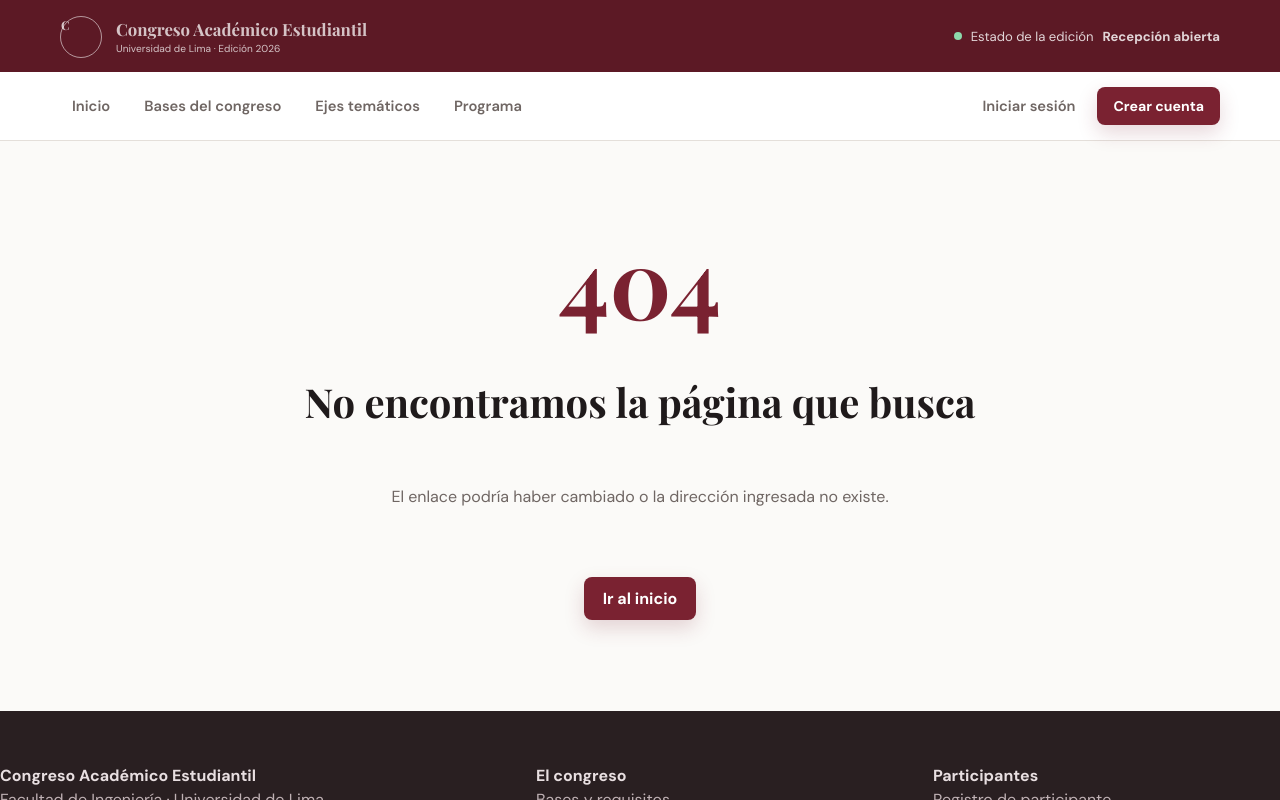
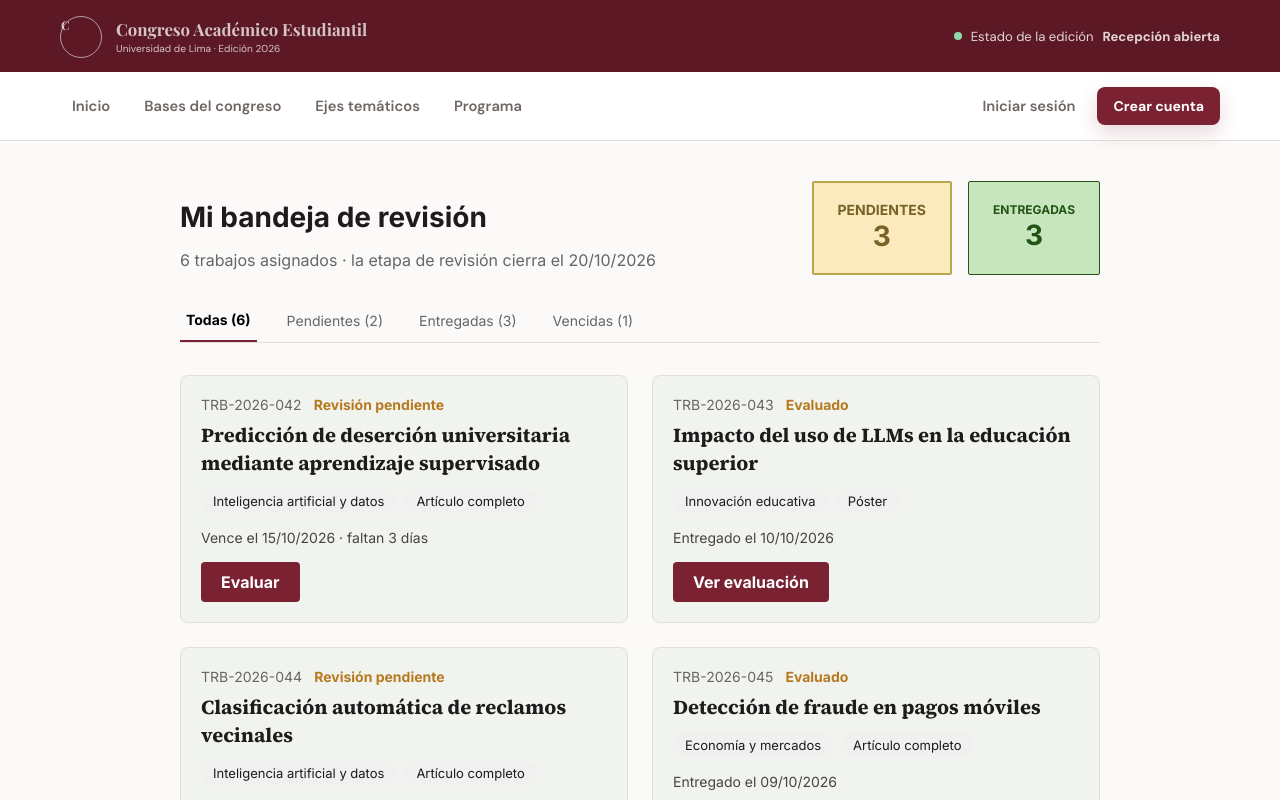
Before and after one commit to Dr-Igo/congreso-academico-web, a React (Vite) app in the folder frontend/: page /bandeja-revisor in a window 1280 px wide. Shown: the top 800 px of the page. Built offline with nearby package versions, Linux system fonts and the light colour scheme.

Commit message:
feat: integrar HU5 de bandeja del revisor

```diff
--- a/frontend/src/App.jsx
+++ b/frontend/src/App.jsx
@@ -8,6 +8,7 @@ import NotFoundPage from './pages/NotFoundPage'
 import Hu3Page from './historias/hu3/Hu3Page'
 import ConfiguracionPage from './historias/hu2/ConfiguracionPage'
 import Hu4App from './Hu4App'
+import { BandejaRevisor } from './pages/BandejaRevisor'
 
 function App() {
   return (
@@ -28,6 +29,14 @@ function App() {
         <Route path="/recuperar-contrasena" element={<PasswordRecoveryPage />} />
         <Route path="/registro" element={<RegisterPage />} />
 	<Route path="/configuracion-edicion" element={<ConfiguracionPage />} />
+	<Route
+  	path="/bandeja-revisor"
+  	element={
+    	<div className="hu5-scope">
+      	<BandejaRevisor />
+   	 </div>
+  	}
+	/>
         <Route path="*" element={<NotFoundPage />} />
       </Route>
     </Routes>
--- /dev/null
+++ b/frontend/src/pages/BandejaRevisor.css
@@ -0,0 +1,128 @@
+@scope (.hu5-scope) {
+.bandeja-contenedor {
+  padding: 40px;
+  font-family: 'Inter', sans-serif;
+  max-width: 1000px;
+  margin: 0 auto;
+}
+
+.filtros-barra {
+  display: flex;
+  gap: 24px;
+  margin-bottom: 32px;
+  border-bottom: 1px solid #E4DFDA;
+}
+
+.filtro-btn {
+  background: none;
+  border: none;
+  color: #666;
+  padding-bottom: 12px;
+  cursor: pointer;
+  font-family: 'Inter', sans-serif;
+  font-size: 14px;
+}
+
+.filtro-btn.activo {
+  border-bottom: 2px solid #7A2231;
+  font-weight: bold;
+  color: #000;
+}
+
+.grid-tarjetas {
+  display: grid;
+  grid-template-columns: repeat(2, 1fr);
+  gap: 24px;
+}
+
+
+.tarjeta {
+  border: 1px solid #E4DFDA;
+  padding: 20px;
+  border-radius: 8px;
+  background-color: #f1f4ee;
+}
+
+.tarjeta-etiquetas {
+  display: flex;
+  gap: 8px;
+  margin-bottom: 16px;
+}
+
+.etiqueta {
+  background-color: #F0F0F0;
+  padding: 4px 12px;
+  border-radius: 16px;
+  font-size: 13px;
+}
+
+.btn-evaluar {
+  background-color: #7A2231;
+  color: white;
+  padding: 10px 20px;
+  border: none;
+  border-radius: 4px;
+  cursor: pointer;
+  font-weight: bold;
+}
+
+.cabecera-bandeja {
+  display: flex;
+  justify-content: space-between;
+  align-items: flex-start;
+  margin-bottom: 24px;
+}
+
+.cajas-resumen {
+  display: flex;
+  gap: 16px;
+}
+
+.caja-estadistica-pendientes {
+  background-color: #fad36666;
+  border: 2px solid #b6a84b;
+  padding: 16px 24px;
+  border-radius: 2px;
+  text-align: center;
+  min-width: 100px;
+}
+
+.caja-estadistica-entregadas {
+  background-color: #4db4314a;
+  border: 1px solid #225414;
+  padding: 16px 24px;
+  border-radius: 2px;
+  text-align: center;
+  min-width: 100px;
+}
+
+.caja-numero-pendientes {
+  display: block;
+  font-size: 28px;
+  font-weight: bold;
+  color: #786226;
+  margin-bottom: 4px;
+}
+
+.caja-numero-entregadas {
+  display: block;
+  font-size: 28px;
+  font-weight: bold;
+  color: #225414;
+  margin-bottom: 4px;
+}
+
+.caja-texto-pendientes {
+  font-size: 14px;
+  color: #786226;
+  text-transform: uppercase;
+  font-weight: bold;
+}
+
+.caja-texto-entregadas {
+  font-size: 12px;
+  color: #225414;
+  text-transform: uppercase;
+  font-weight: bold;
+}
+}
--- /dev/null
+++ b/frontend/src/pages/BandejaRevisor.jsx
@@ -0,0 +1,247 @@
+import { useMemo, useState } from 'react'
+import './BandejaRevisor.css'
+
+const trabajosIniciales = [
+  {
+    id: 'TRB-2026-042',
+    estado: 'Revisión pendiente',
+    categoria: 'pendientes',
+    titulo: 'Predicción de deserción universitaria mediante aprendizaje supervisado',
+    tema: 'Inteligencia artificial y datos',
+    tipo: 'Artículo completo',
+    fecha: 'Vence el 15/10/2026 · faltan 3 días',
+  },
+  {
+    id: 'TRB-2026-043',
+    estado: 'Evaluado',
+    categoria: 'entregadas',
+    titulo: 'Impacto del uso de LLMs en la educación superior',
+    tema: 'Innovación educativa',
+    tipo: 'Póster',
+    fecha: 'Entregado el 10/10/2026',
+  },
+  {
+    id: 'TRB-2026-044',
+    estado: 'Revisión pendiente',
+    categoria: 'pendientes',
+    titulo: 'Clasificación automática de reclamos vecinales',
+    tema: 'Inteligencia artificial y datos',
+    tipo: 'Artículo completo',
+    fecha: 'Vence el 18/10/2026 · faltan 6 días',
+  },
+  {
+    id: 'TRB-2026-045',
+    estado: 'Evaluado',
+    categoria: 'entregadas',
+    titulo: 'Detección de fraude en pagos móviles',
+    tema: 'Economía y mercados',
+    tipo: 'Artículo completo',
+    fecha: 'Entregado el 09/10/2026',
+  },
+  {
+    id: 'TRB-2026-046',
+    estado: 'Evaluado',
+    categoria: 'entregadas',
+    titulo: 'Optimización de rutas de transporte público',
+    tema: 'Sostenibilidad y ciudad',
+    tipo: 'Resumen extendido',
+    fecha: 'Entregado el 08/10/2026',
+  },
+  {
+    id: 'TRB-2026-047',
+    estado: 'Revisión vencida',
+    categoria: 'vencidas',
+    titulo: 'Análisis de accesibilidad en plataformas educativas',
+    tema: 'Innovación educativa',
+    tipo: 'Póster',
+    fecha: 'Venció el 08/10/2026',
+  },
+]
+
+function TarjetaTrabajo({ trabajo, onEvaluar }) {
+  const textoBoton =
+    trabajo.categoria === 'entregadas' ? 'Ver evaluación' : 'Evaluar'
+
+  return (
+    <div className="tarjeta">
+      <p style={{ margin: '0 0 8px', fontSize: '14px' }}>
+        <span style={{ color: '#666' }}>{trabajo.id}</span>
+
+        <span
+          style={{
+            color: '#B7791F',
+            fontWeight: 'bold',
+            marginLeft: '12px',
+          }}
+        >
+          {trabajo.estado}
+        </span>
+      </p>
+
+      <h2
+        style={{
+          fontSize: '20px',
+          margin: '0 0 12px',
+          fontFamily: '"Source Serif 4", serif',
+        }}
+      >
+        {trabajo.titulo}
+      </h2>
+
+      <div className="tarjeta-etiquetas">
+        <span className="etiqueta">{trabajo.tema}</span>
+        <span className="etiqueta">{trabajo.tipo}</span>
+      </div>
+
+      <p style={{ fontSize: '14px', margin: '0 0 16px', color: '#444' }}>
+        {trabajo.fecha}
+      </p>
+
+      <button
+        type="button"
+        className="btn-evaluar"
+        onClick={() => onEvaluar(trabajo)}
+      >
+        {textoBoton}
+      </button>
+    </div>
+  )
+}
+
+export function BandejaRevisor() {
+  const [filtro, setFiltro] = useState('todas')
+  const [trabajos, setTrabajos] = useState(trabajosIniciales)
+
+  const conteos = useMemo(
+    () => ({
+      todas: trabajos.length,
+      pendientes: trabajos.filter(
+        (trabajo) => trabajo.categoria === 'pendientes',
+      ).length,
+      entregadas: trabajos.filter(
+        (trabajo) => trabajo.categoria === 'entregadas',
+      ).length,
+      vencidas: trabajos.filter(
+        (trabajo) => trabajo.categoria === 'vencidas',
+      ).length,
+    }),
+    [trabajos],
+  )
+
+  const trabajosVisibles = useMemo(
+    () =>
+      filtro === 'todas'
+        ? trabajos
+        : trabajos.filter((trabajo) => trabajo.categoria === filtro),
+    [filtro, trabajos],
+  )
+
+  const evaluarTrabajo = (trabajo) => {
+    if (trabajo.categoria === 'entregadas') {
+      window.alert(`${trabajo.id} ya cuenta con una evaluación registrada.`)
+      return
+    }
+
+    const comentario = window.prompt(
+      `Escribe un comentario de evaluación para ${trabajo.id}:`,
+    )
+
+    if (comentario === null) return
+
+    if (!comentario.trim()) {
+      window.alert('Debes escribir un comentario antes de guardar.')
+      return
+    }
+
+    setTrabajos((actuales) =>
+      actuales.map((item) =>
+        item.id === trabajo.id
+          ? {
+              ...item,
+              estado: 'Evaluado',
+              categoria: 'entregadas',
+              fecha: 'Evaluación guardada en esta sesión',
+            }
+          : item,
+      ),
+    )
+
+    window.alert(`Evaluación de ${trabajo.id} guardada correctamente.`)
+  }
+
+  const filtros = [
+    { id: 'todas', texto: 'Todas' },
+    { id: 'pendientes', texto: 'Pendientes' },
+    { id: 'entregadas', texto: 'Entregadas' },
+    { id: 'vencidas', texto: 'Vencidas' },
+  ]
+
+  return (
+    <div className="bandeja-contenedor">
+      <div className="cabecera-bandeja">
+        <div>
+          <h1 style={{ fontSize: '28px', marginBottom: '8px' }}>
+            Mi bandeja de revisión
+          </h1>
+
+          <p style={{ color: '#666' }}>
+            {trabajos.length} trabajos asignados · la etapa de revisión cierra
+            el 20/10/2026
+          </p>
+        </div>
+
+        <div className="cajas-resumen">
+          <div className="caja-estadistica-pendientes">
+            <span className="caja-texto-pendientes">Pendientes</span>
+            <span className="caja-numero-pendientes">
+              {conteos.pendientes + conteos.vencidas}
+            </span>
+          </div>
+
+          <div className="caja-estadistica-entregadas">
+            <span className="caja-texto-entregadas">Entregadas</span>
+            <span className="caja-numero-entregadas">
+              {conteos.entregadas}
+            </span>
+          </div>
+        </div>
+      </div>
+
+      <div className="filtros-barra">
+        {filtros.map((item) => (
+          <button
+            type="button"
+            key={item.id}
+            className={`filtro-btn ${filtro === item.id ? 'activo' : ''}`}
+            onClick={() => setFiltro(item.id)}
+          >
+            {item.texto} ({conteos[item.id]})
+          </button>
+        ))}
+      </div>
+
+      <div className="grid-tarjetas">
+        {trabajosVisibles.map((trabajo) => (
+          <TarjetaTrabajo
+            key={trabajo.id}
+            trabajo={trabajo}
+            onEvaluar={evaluarTrabajo}
+          />
+        ))}
+
+        {trabajosVisibles.length === 0 && (
+          <p
+            style={{
+              gridColumn: '1 / -1',
+              padding: '24px',
+              textAlign: 'center',
+              border: '1px solid #E4DFDA',
+            }}
+          >
+            No hay trabajos en esta categoría.
+          </p>
+        )}
+      </div>
+    </div>
+  )
+}
```
